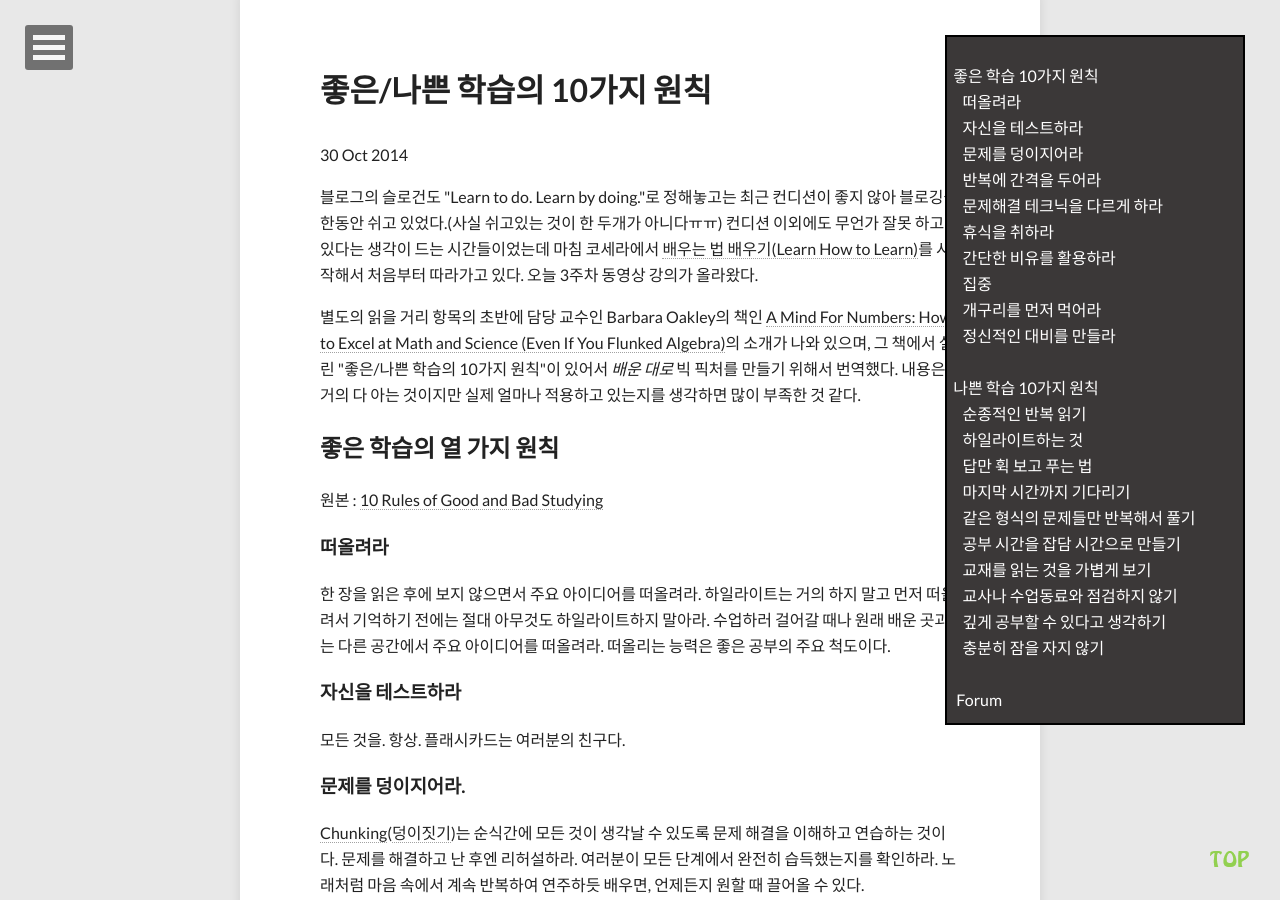
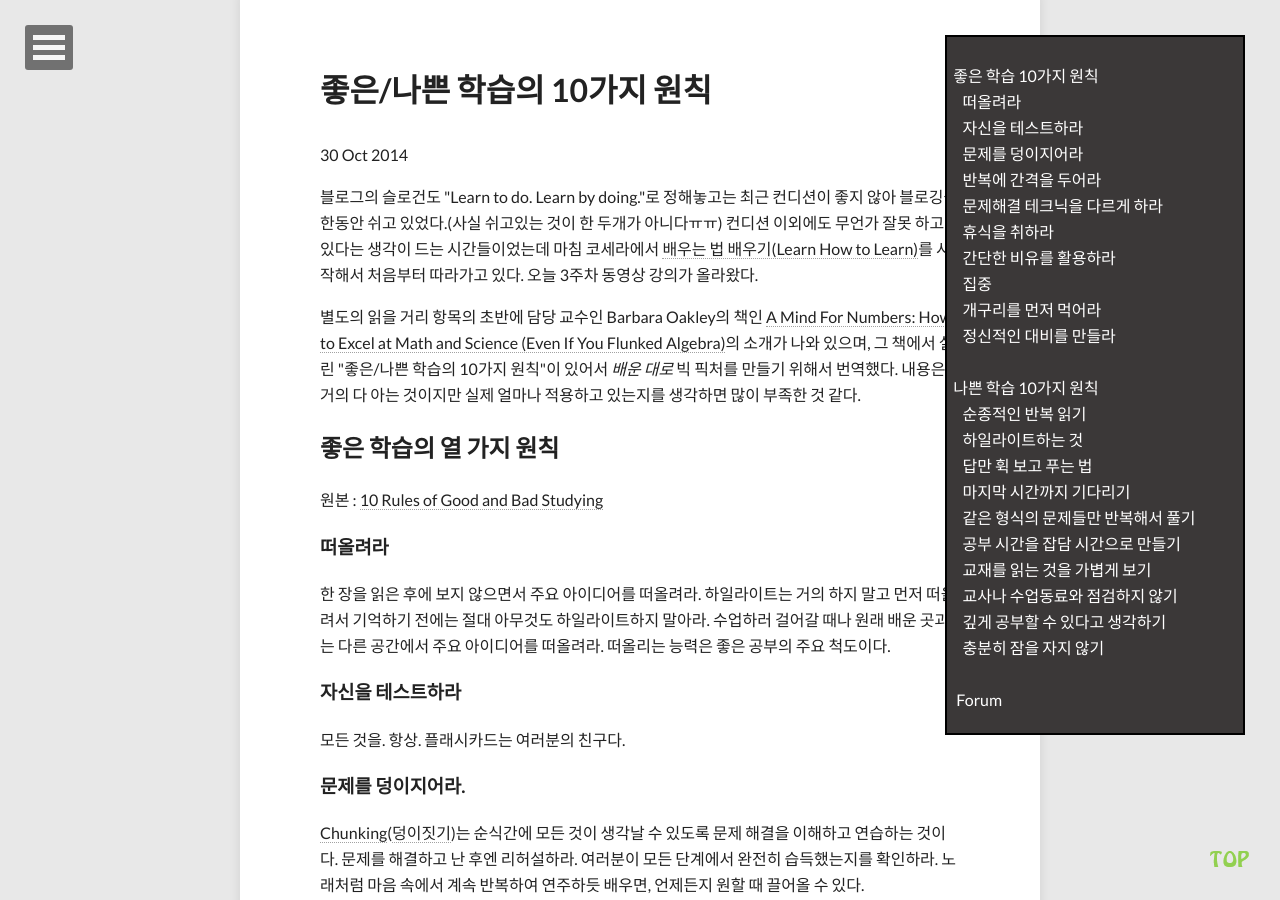
Before and after one commit to geoncheollee/geonblog, a Jekyll site: the page built from how_study.html, in a window 1280 px wide and 900 px high, scrolled down 463 px. Built offline with Jekyll 4.4.1, drawn with Linux system fonts in a browser that asks for light colours; nearby versions of some CDN libraries; comment, search, counter and statistics services are not loaded.

Commit message:
20141103_hong

```diff
--- a/how_study.html
+++ b/how_study.html
@@ -14,7 +14,7 @@
 
 <html>
 <body>
-	<div style="background-image: URL({{ site.url }}/images/list2.png); height: 690px; width: 300px; border: 2px solid black; position: fixed; top: 35px; right: 35px;">
+	<div style="background-image: URL({{ site.url }}/images/list2.png); height: 700px; width: 300px; border: 2px solid black; position: fixed; top: 35px; right: 35px;">
   			<br><a href="#good" style="color: white"> &nbsp;&nbsp;좋은 학습 10가지 원칙</a> <br>
   			<a href="#good1" style="color: white"> &nbsp;&nbsp;&nbsp;&nbsp;&nbsp;떠올려라 </a> <br>
   			<a href="#good2" style="color: white"> &nbsp;&nbsp;&nbsp;&nbsp;&nbsp;자신을 테스트하라 </a> <br>
```
